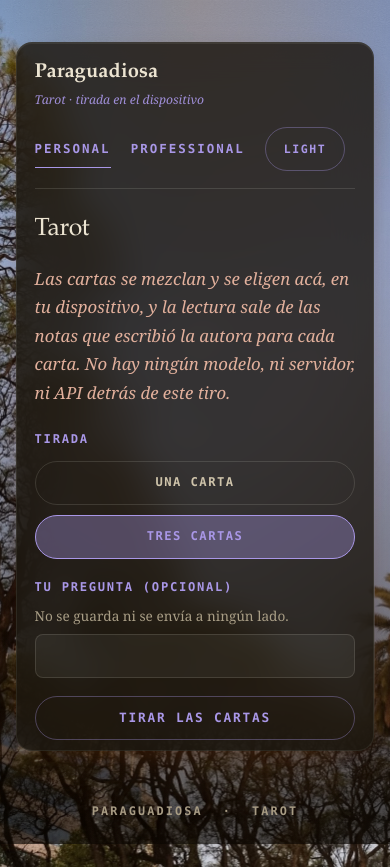
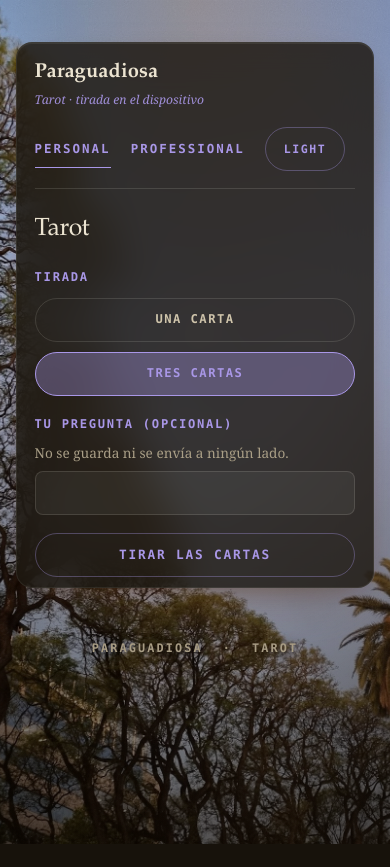
Before and after one commit to paraguadiosa/paraguadiosa.com, a website: page tarot/index.html in a window 390 px wide. After the commit the page ends 844 px from the top, so only its background shows below. Drawn offline with Linux system fonts and the light colour scheme.

Commit message:
chore(tarot): drop the intro paragraph
The page explains itself: the spread picker, the question field and the draw
button are the whole surface. The paragraph was five lines on a phone that
pushed the first card below the fold.

```diff
--- a/tarot/index.html
+++ b/tarot/index.html
@@ -28,11 +28,6 @@
             </header>
 
             <h1 class="tarot-title">Tarot</h1>
-            <p class="intro">
-                Las cartas se mezclan y se eligen acá, en tu dispositivo, y la lectura sale de
-                las notas que escribió la autora para cada carta. No hay ningún modelo, ni
-                servidor, ni API detrás de este tiro.
-            </p>
 
             <form id="tarot-form" class="tarot-form" novalidate>
                 <fieldset class="tarot-spread">
--- a/version.json
+++ b/version.json
@@ -1,4 +1,4 @@
 {
   "updated": "2026-10-24",
-  "version": "20f4b6d"
+  "version": "3fc6992"
 }
```
